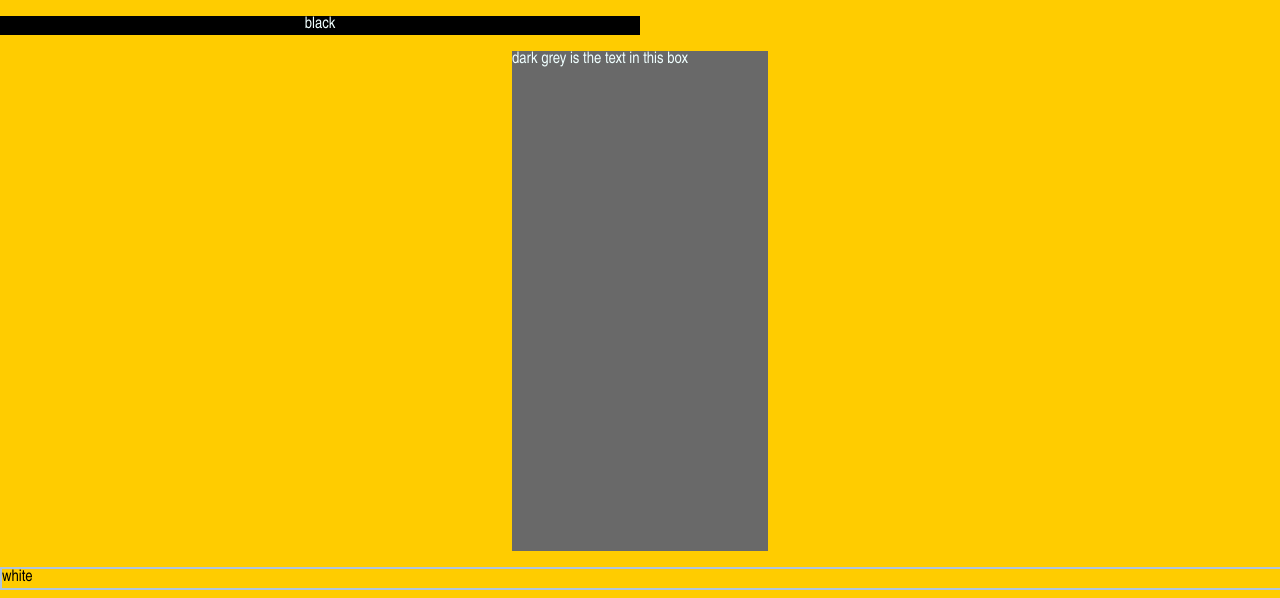
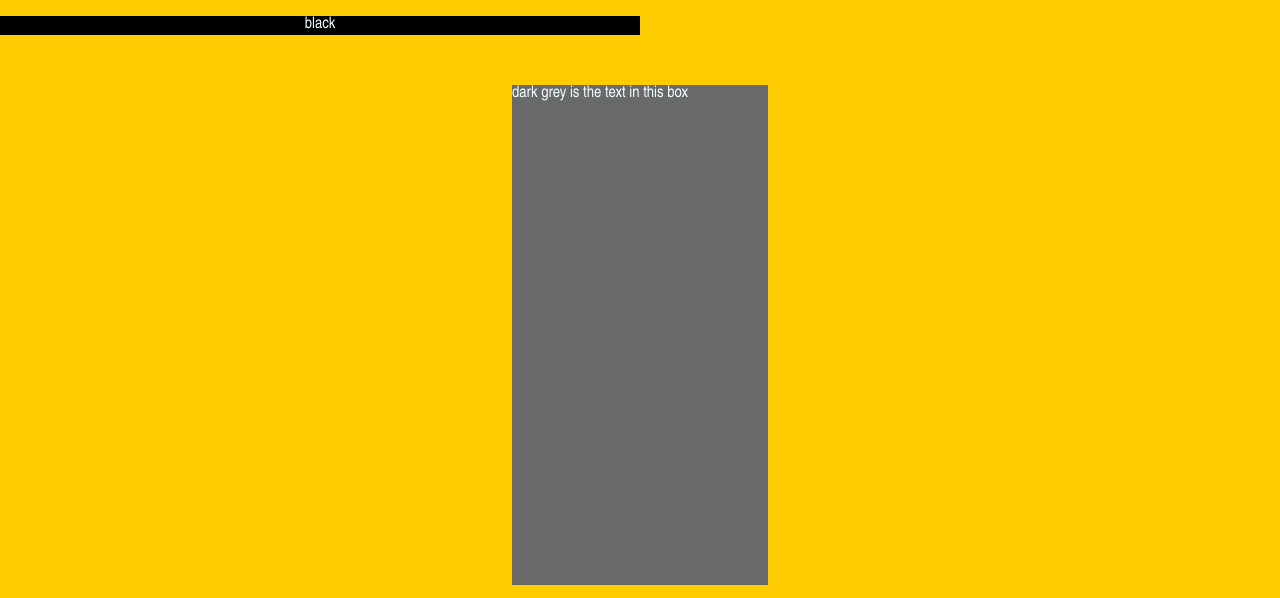
Before and after one commit to danieladelvos/css-spielplatz, a plain HTML site: page lessons/module-4-layout-and-positioning/index.html in a window 1280 px wide. Shown: the top 598 px of the page. Drawn offline with Linux system fonts and the light colour scheme.

Commit message:
module 4 practice margin

```diff
--- a/lessons/module-4-layout-and-positioning/styles.css
+++ b/lessons/module-4-layout-and-positioning/styles.css
@@ -19,6 +19,7 @@ body {
   text-align: justify;
   width: 20%;
   height: 500px;
+  margin-top: 50px;
   margin-left: auto;
   margin-right: auto;
 }
@@ -26,8 +27,10 @@ body {
 .white {
   color: black;
   border: 2px lightsteelblue solid;
-  width: 100%;
-  height: 50%;
+  //* width: 100%; *//
+  height: 70%;
+  padding: 20px;
+  margin-left: 50%;
 }
 
 a {
```
